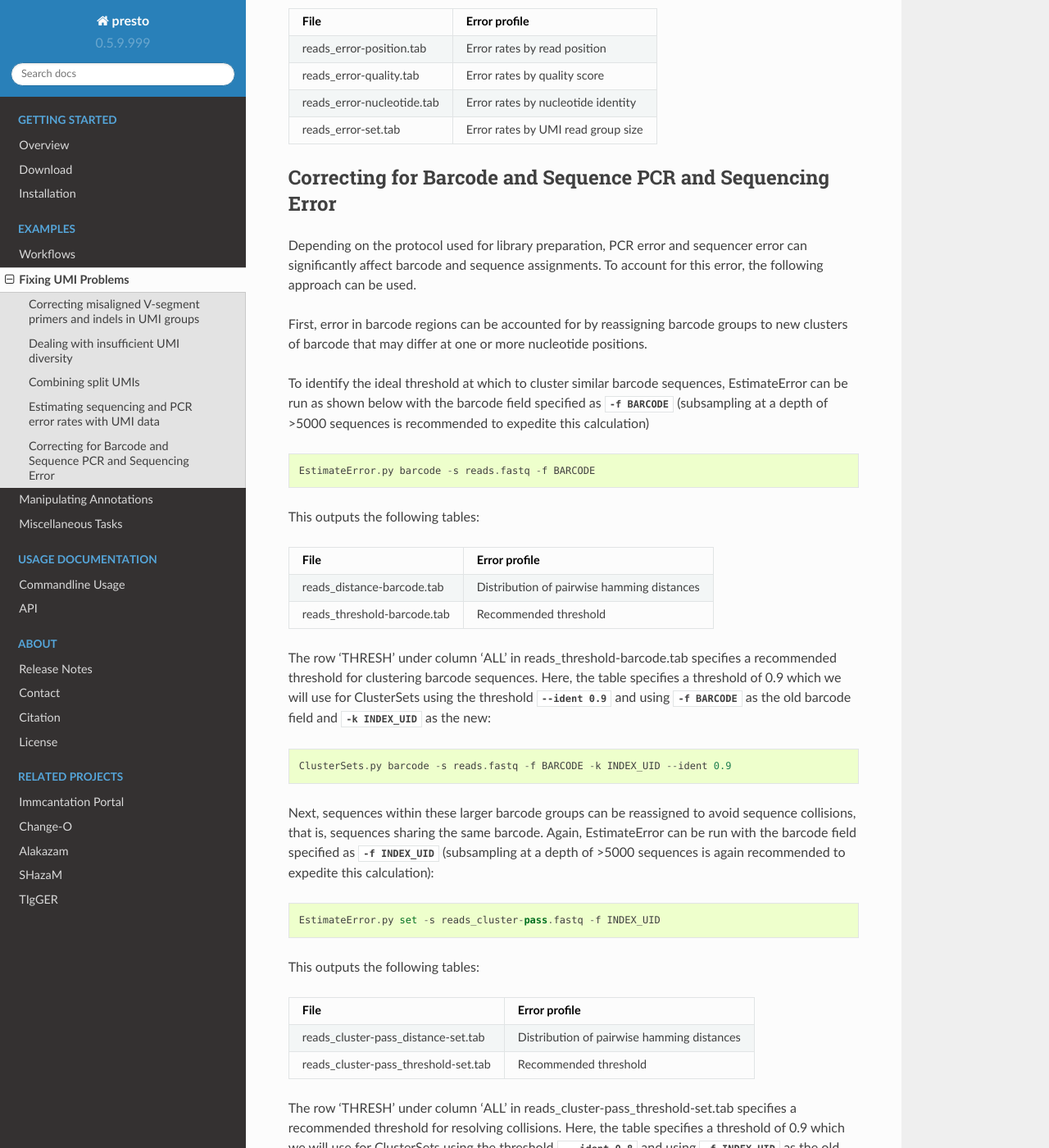
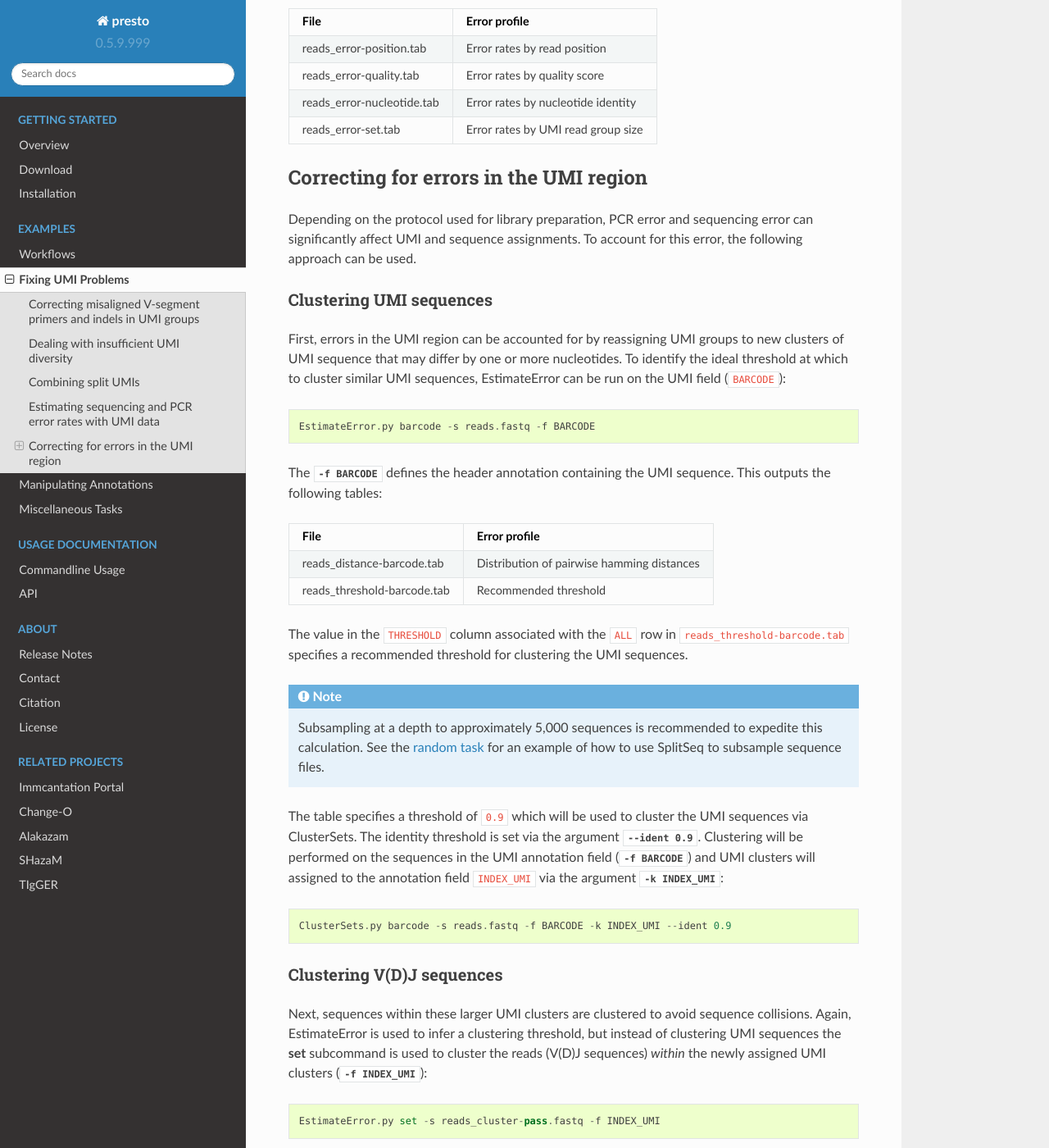
Before and after one commit to immcantation/presto, a Sphinx documentation site: the page built from docs/examples/umi.rst, in a window 1280 px wide and 1400 px high, scrolled down 4245 px. Shown: the whole window at 82% size. Built offline with Sphinx 7.4.7 and the Read the Docs theme 2.0.0, drawn with Linux system fonts in a browser that asks for light colours; formulas are drawn with MathJax 3; some of the changed text lies outside the part shown.

Commit message:
UMI correction doc edits.

```diff
--- a/docs/examples/tasks.rst
+++ b/docs/examples/tasks.rst
@@ -76,6 +76,8 @@ sequences with values greater than or equal to the threshold::
     SplitSeq.py group -s reads.fastq -f DUPCOUNT --num 2
 
 Which will create two files with the labels ``atleast-2`` and ``under-2``.
+
+.. _Tasks-RandomSampling:
 
 Random sampling from sequence files
 --------------------------------------------------------------------------------
--- a/docs/examples/umi.rst
+++ b/docs/examples/umi.rst
@@ -192,9 +192,9 @@ from consensus should therefore be an accurate estimate of the error rate in
 the data. However, this is not guaranteed to be true, hence this approach can only
 be considered an estimate of a data set's error profile. The following command
 generates an error profile from UMI read groups with 50 or more sequences
-(:option:`-n 50 <EstimateError -n>`), using a majority rule consensus sequence
-(:option:`--mode freq <EstimateError --freq>`), and excluding UMI read groups
-with high nucleotide diversity (:option:`--maxdiv 0.1 <EstimateError --maxdiv>`)::
+(:option:`-n 50 <EstimateError set -n>`), using a majority rule consensus sequence
+(:option:`--mode freq <EstimateError set --freq>`), and excluding UMI read groups
+with high nucleotide diversity (:option:`--maxdiv 0.1 <EstimateError set --maxdiv>`)::
 
     EstimateError.py -s reads.fastq -n 50 --mode freq --maxdiv 0.1
 
@@ -211,18 +211,25 @@ reads_error-set.tab            Error rates by UMI read group size
 ============================== ==============================
 
 
-Correcting for Barcode and Sequence PCR and Sequencing Error
+Correcting for errors in the UMI region
 --------------------------------------------------------------------------------
 
-Depending on the protocol used for library preparation, PCR error and sequencer error can significantly affect barcode and sequence assignments. To account for this error, the following approach can be used.
+Depending on the protocol used for library preparation, PCR error and sequencing
+error can significantly affect UMI and sequence assignments. To account for
+this error, the following approach can be used.
 
-First, error in barcode regions can be accounted for by reassigning barcode groups to new clusters of barcode that may differ at one or more nucleotide positions.
+Clustering UMI sequences
+^^^^^^^^^^^^^^^^^^^^^^^^^^^^^^^^^^^^^^^^^^^^^^^^^^^^^^^^^^^^^^^^^^^^^^^^^^^^^^^^^
 
-To identify the ideal threshold at which to cluster similar barcode sequences, :ref:`EstimateError` can be run as shown below with the barcode field specified as :option:`-f BARCODE <EstimateError barcode -f>` (subsampling at a depth of >5000 sequences is recommended to expedite this calculation) ::
+First, errors in the UMI region can be accounted for by reassigning UMI
+groups to new clusters of UMI sequence that may differ by one or more nucleotides.
+To identify the ideal threshold at which to cluster similar UMI sequences,
+:ref:`EstimateError` can be run on the UMI field (``BARCODE``)::
 
     EstimateError.py barcode -s reads.fastq -f BARCODE
 
-This outputs the following tables:
+The :option:`-f BARCODE <EstimateError barcode -f>` defines the header annotation
+containing the UMI sequence. This outputs the following tables:
 
 ============================== ===========================================
 File                           Error profile
@@ -231,14 +238,37 @@ reads_distance-barcode.tab     Distribution of pairwise hamming distances
 reads_threshold-barcode.tab    Recommended threshold
 ============================== ===========================================
 
+The value in the ``THRESHOLD`` column associated with the ``ALL`` row in
+``reads_threshold-barcode.tab`` specifies a recommended threshold for clustering
+the UMI sequences.
 
-The row 'THRESH' under column 'ALL' in reads_threshold-barcode.tab specifies a recommended threshold for clustering barcode sequences. Here, the table specifies a threshold of 0.9 which we will use for :ref:`ClusterSets` using the threshold :option:`--ident 0.9 <ClusterSets barcode --ident>` and using :option:`-f BARCODE <ClusterSets barcode -f>` as the old barcode field and :option:`-k INDEX_UID <ClusterSets barcode -k>` as the new::
+.. note::
 
-   ClusterSets.py barcode -s reads.fastq -f BARCODE -k INDEX_UID --ident 0.9
+    Subsampling at a depth to approximately 5,000 sequences is
+    recommended to expedite this calculation. See the
+    :ref:`random task <Tasks-RandomSampling>` for an example of how to use
+    :ref:`SplitSeq` to subsample sequence files.
 
-Next, sequences within these larger barcode groups can be reassigned to avoid sequence collisions, that is, sequences sharing the same barcode. Again, :ref:`EstimateError` can be run with the barcode field specified as :option:`-f INDEX_UID <EstimateError set -f>` (subsampling at a depth of >5000 sequences is again recommended to expedite this calculation)::
+The table specifies a threshold of ``0.9`` which will be used to cluster
+the UMI sequences via :ref:`ClusterSets`. The identity threshold is set
+via the argument :option:`--ident 0.9 <ClusterSets barcode --ident>`.
+Clustering will be performed on the sequences in the UMI annotation field
+(:option:`-f BARCODE <ClusterSets barcode -f>`) and UMI clusters will
+assigned to the annotation field ``INDEX_UMI`` via the argument
+:option:`-k INDEX_UMI <ClusterSets barcode -k>`::
 
-    EstimateError.py set -s reads_cluster-pass.fastq -f INDEX_UID
+   ClusterSets.py barcode -s reads.fastq -f BARCODE -k INDEX_UMI --ident 0.9
+
+Clustering V(D)J sequences
+^^^^^^^^^^^^^^^^^^^^^^^^^^^^^^^^^^^^^^^^^^^^^^^^^^^^^^^^^^^^^^^^^^^^^^^^^^^^^^^^^
+
+Next, sequences within these larger UMI clusters are clustered to avoid
+sequence collisions. Again, :ref:`EstimateError` is used to infer a clustering
+threshold, but instead of clustering UMI sequences the :program:`set` subcommand
+is used to cluster the reads (V(D)J sequences) *within* the newly assigned UMI
+clusters (:option:`-f INDEX_UMI <EstimateError set -f>`)::
+
+    EstimateError.py set -s reads_cluster-pass.fastq -f INDEX_UMI
 
 This outputs the following tables:
 
@@ -249,11 +279,40 @@ reads_cluster-pass_distance-set.tab   Distribution of pairwise hamming distances
 reads_cluster-pass_threshold-set.tab  Recommended threshold
 ===================================== ===========================================
 
+The value in the ``THRESHOLD`` column associated with the ``ALL`` row in
+``reads_cluster-pass_threshold-set.tab`` specifies a recommended threshold for
+resolving collisions.
 
-The row 'THRESH' under column 'ALL' in reads_cluster-pass_threshold-set.tab specifies a recommended threshold for resolving collisions. Here, the table specifies a threshold of 0.9 which we will use for :ref:`ClusterSets` using the threshold :option:`---ident 0.8 <ClusterSets set --ident>` and using :option:`-f INDEX_UID <ClusterSets set -f>` as the old barcode field and :option:`-k INDEX_SEQ <ClusterSets set -k>` as the new::
+.. note::
 
-    ClusterSets.py set -s reads_cluster-pass.fastq -f INDEX_UID -k INDEX_SEQ --ident 0.8
+    Subsampling at a depth to approximately 5,000 sequences is
+    recommended to expedite this calculation. See the
+    :ref:`random task <Tasks-RandomSampling>` for an example of how to use
+    :ref:`SplitSeq` to subsample sequence files.
 
-Finally, new barcode groups can be generated by combining the two new fields using :ref:`ParseHeaders` into a new barcode ID. Here, the previously generated new barcode and sequence fields (:option:`-f INDEX_UID INDEX_SEQ <ParseHeaders merge -f>`) are combined to generate the new cluster annotation (:option:`-k INDEX_NEW <ParseHeaders merge -k>`).::
+Using a recommended threshold of ``0.8``, V(D)J sequences are clustering in a
+similar way using the :program:`set` subcommand of :ref:`ClusterSets`::
 
-    ParseHeaders.py merge -s reads_cluster-pass_cluster-pass.fastq -f INDEX_UID INDEX_SEQ -k INDEX_NEW
+    ClusterSets.py set -s reads_cluster-pass.fastq -f INDEX_UMI -k INDEX_SEQ --ident 0.8
+
+Where the argument :option:`--ident 0.8 <ClusterSets set --ident>` specifies the clustering
+threshold, :option:`-f INDEX_UMI <ClusterSets set -f>` defines the UMI cluster group to
+cluster within, and :option:`-k INDEX_SEQ <ClusterSets set -k>` defines the V(D)J sequence
+cluster annotation to add to the output headers.
+
+Combining the UMI and V(D)J cluster annotations
+^^^^^^^^^^^^^^^^^^^^^^^^^^^^^^^^^^^^^^^^^^^^^^^^^^^^^^^^^^^^^^^^^^^^^^^^^^^^^^^^^
+
+Finally, new UMI groups can be generated by combining the two annotation fields
+generated during the clustering steps with the :program:`merge` subcommand of
+:ref:`ParseHeaders`. The :option:`-f INDEX_UMI INDEX_SEQ <ParseHeaders merge -f>`
+argument defines the fields to combine and the
+:option:`-k INDEX_MERGE <ParseHeaders merge -k>` argument defines the new field
+that will contain the corrected UMI clusters used for consensus generation::
+
+    ParseHeaders.py merge -s reads_cluster-pass_cluster-pass.fastq -f INDEX_UMI INDEX_SEQ \
+        -k INDEX_MERGE
+
+This combined UMI-V(D)J sequence cluster annotation can then be specified as the
+barcode field to :ref:`BuildConsensus` using the
+:option:`--bf INDEX_MERGE <BuildConsensus --bf>` argument.
```
